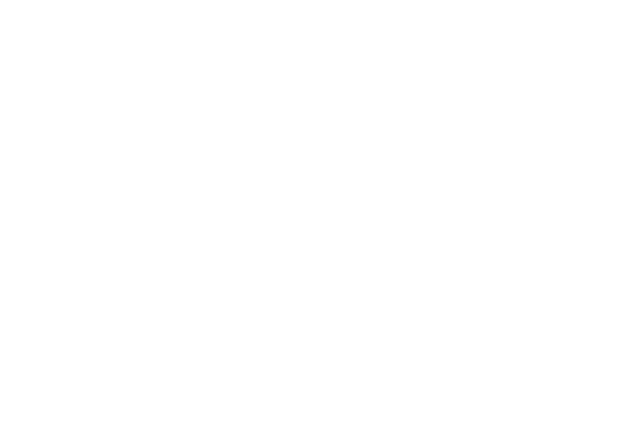
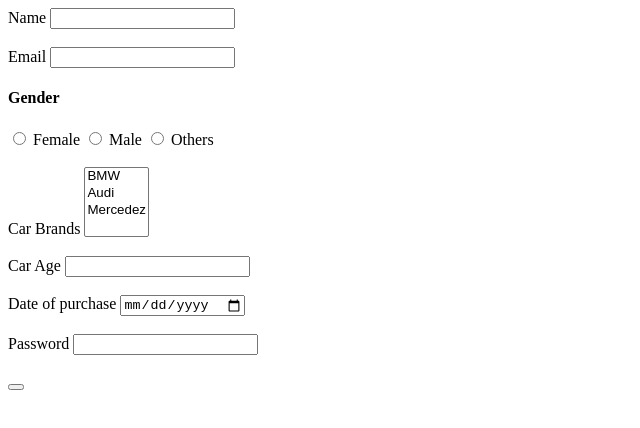
Before and after one commit to acciojob/car-insurance-form-ErArpitAgrahari, a website: page main.html in a window 1280 px wide. Shown: the whole page, without its empty margins (0-640 px from the left). Drawn offline with Linux system fonts and the light colour scheme.

Commit message:
created a submission

```diff
--- a/main.html
+++ b/main.html
@@ -8,6 +8,53 @@
 
 <body>
 	<!-- the entire body must be written by student -->
+	<!DOCTYPE html>
+<html>
+<head>
+    <body>
+        <div>
+            <form action="" method = "post">
+                <label for="name">Name</label>
+                <input type="text" id="name" name = "fname" required><br><br>
+
+                <label for = "email">Email</label>
+                <input type="email" id="email" name = "email" required>
+
+                <h4>Gender</h4>
+                <input type = "radio" name = "gender" value="female" required>
+                <label for="radio1">Female</label>
+                <input type = "radio" name = "gender" value="male">
+                <label for="radio1">Male</label>
+                <input type = "radio" name = "gender" value="others">
+                <label for="radio1">Others</label><br><br>
+
+				<label for="car">Car Brands</label>
+                <select id = "car" name = "car" multiple required>
+                    <option value="BMW">BMW</option>
+                    <option value="audi">Audi</option>
+                    <option value="Mercedez">Mercedez</option>
+                </select><br><br>
+
+				<label for="car age"> Car Age</label>
+                <input type="number" id="car age" name = " Car Age" value = "car age" required><br><br>
+
+                <label for = "dop">Date of purchase</label>
+                <input type="date"  id="dob" name = "dob1" value = "dob" required><br><br>
+
+
+                <label for="password">Password</label>
+                <input type="password" id="password" name="password" required><br><br>
+
+
+
+                <label for="submit"></label>
+                <button type="submit" id="submit" name="submit" value="Submit" >
+
+            </form>
+        </div>
+    </body>
+</head>
+</html>
     <script type="text/javascript" src="./script.js">
 </script>
 
```
